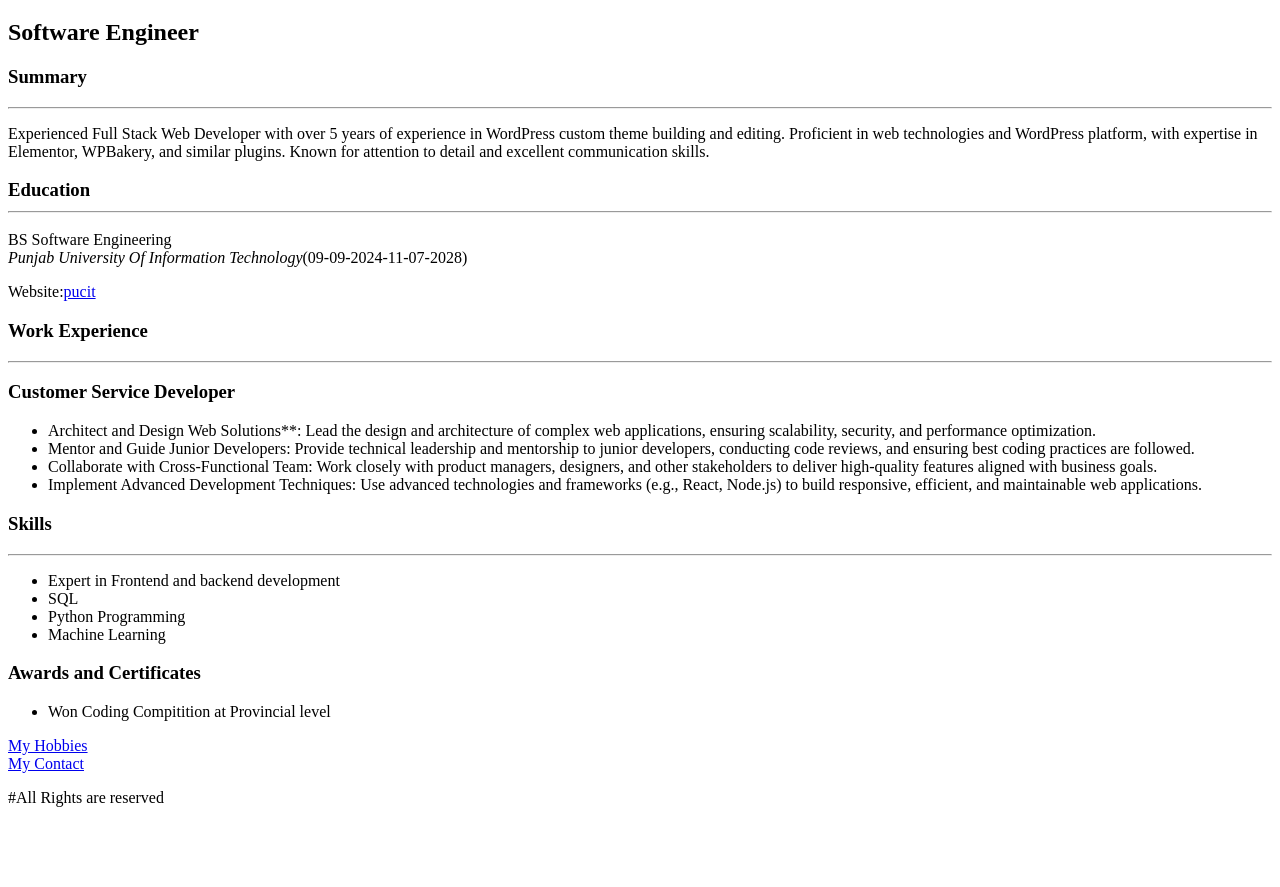
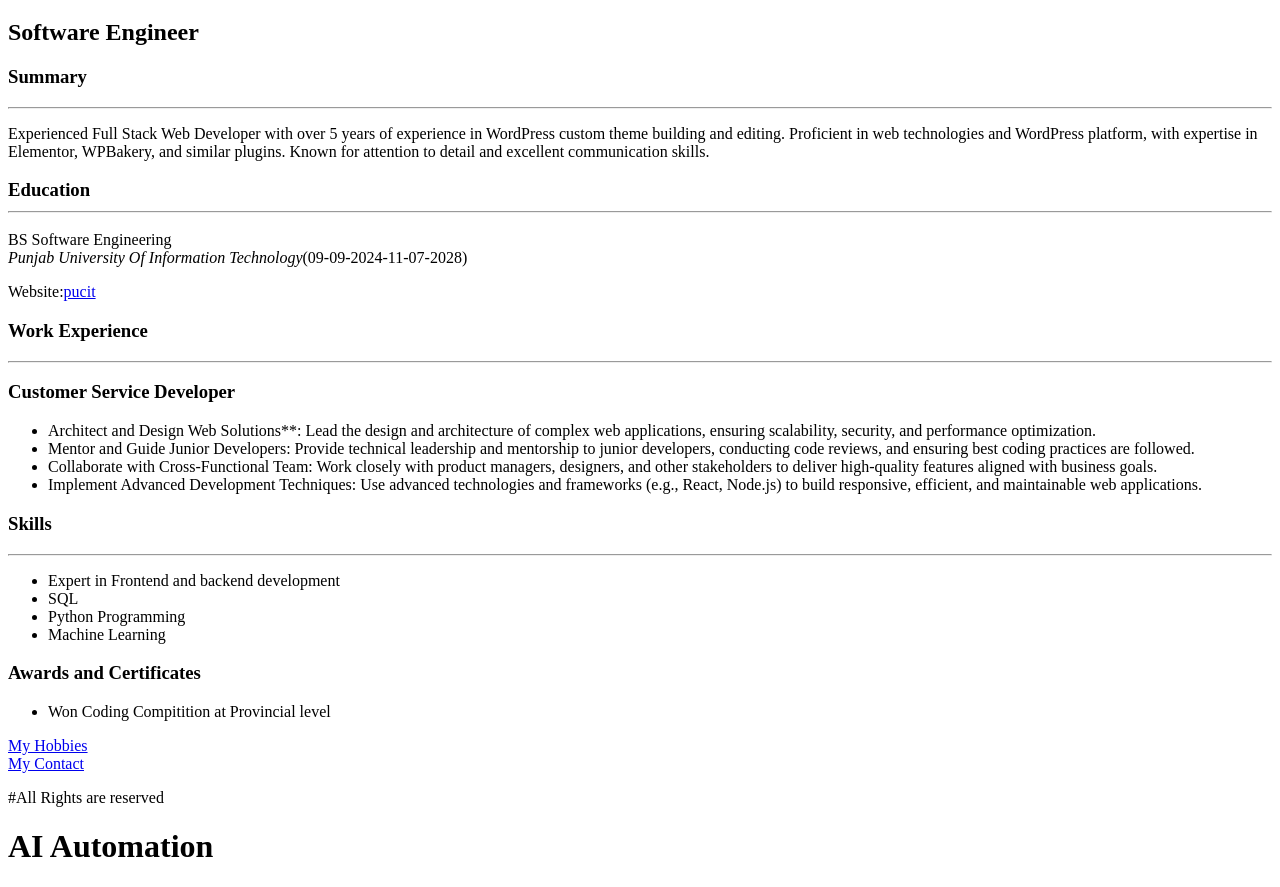
Before and after one commit to Hassan407555/resume-portfolio, a plain HTML site: page index.html in a window 1280 px wide. Shown: the part 87-974 px from the top of the page. Before the commit the page ends 910 px from the top, so only its background shows below. Drawn offline with Linux system fonts and the light colour scheme.

Commit message:
Learning Git

```diff
--- a/index.html
+++ b/index.html
@@ -56,6 +56,7 @@ BS Software Engineering<br>
 <a href="./h.html/My contact">My Contact</a>
 <footer>
 <p> #All Rights are reserved</p>
+<h1>AI Automation</h1>
 </footer>
 </body>
 </html>
```
Also changed, not shown: test.txt (added).
